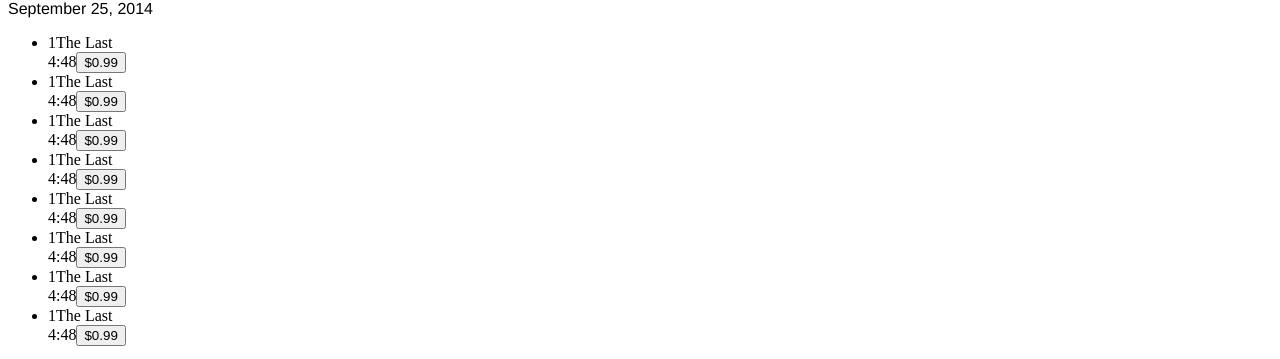
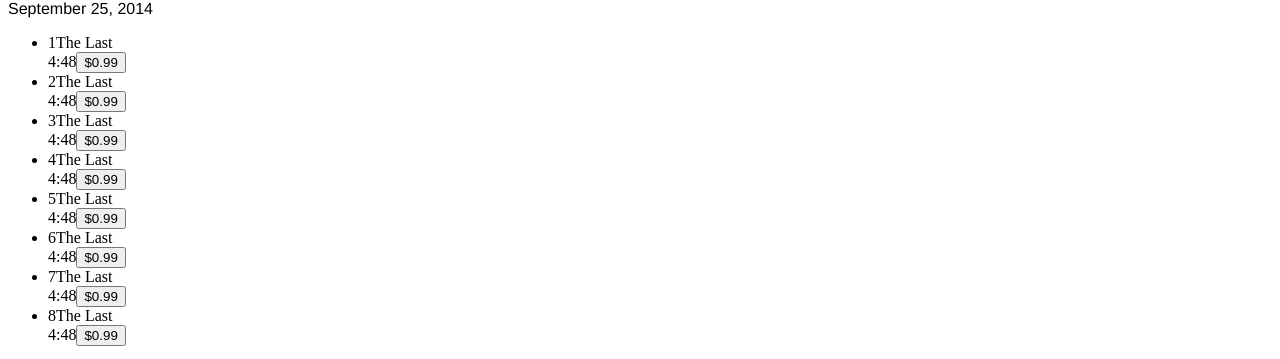
Before and after one commit to CheropS/Angular-AlbumStoreProductPage, an Angular app: page / in a window 1280 px wide. Shown: the part 1292-1651 px from the top of the page. Built offline with nearby package versions, Linux system fonts and the light colour scheme.

Commit message:
changed album to type any

```diff
--- a/src/app/album.ts
+++ b/src/app/album.ts
@@ -5,7 +5,7 @@ export interface Album {
         name: string;
         releaseDate: string;
         coverImage: string;
-        tracks: | Track[];
+        tracks: Track[];
 },
 
 
--- a/src/app/product-tracklisting/product-tracklisting.component.html
+++ b/src/app/product-tracklisting/product-tracklisting.component.html
@@ -2,7 +2,7 @@
     <ul>
       <li *ngFor='let track of albumInfo?.album.tracks'>
         <div class="col-sm-5">
-          <span class="track-number">1</span>
+          <span class="track-number">{{track.trackNumber}}</span>
           <span class="track-name">The Last</span>
         </div>
         <div class="col-sm-3 text-right">
--- a/src/app/product-tracklisting/product-tracklisting.component.ts
+++ b/src/app/product-tracklisting/product-tracklisting.component.ts
@@ -9,7 +9,7 @@ import { ProductService } from '../product.service';
 })
 export class ProductTracklistingComponent implements OnInit {
 
-  albumInfo: Album | undefined;
+  albumInfo: Album | any;
 
 
   constructor(private _productService: ProductService) { }
```
